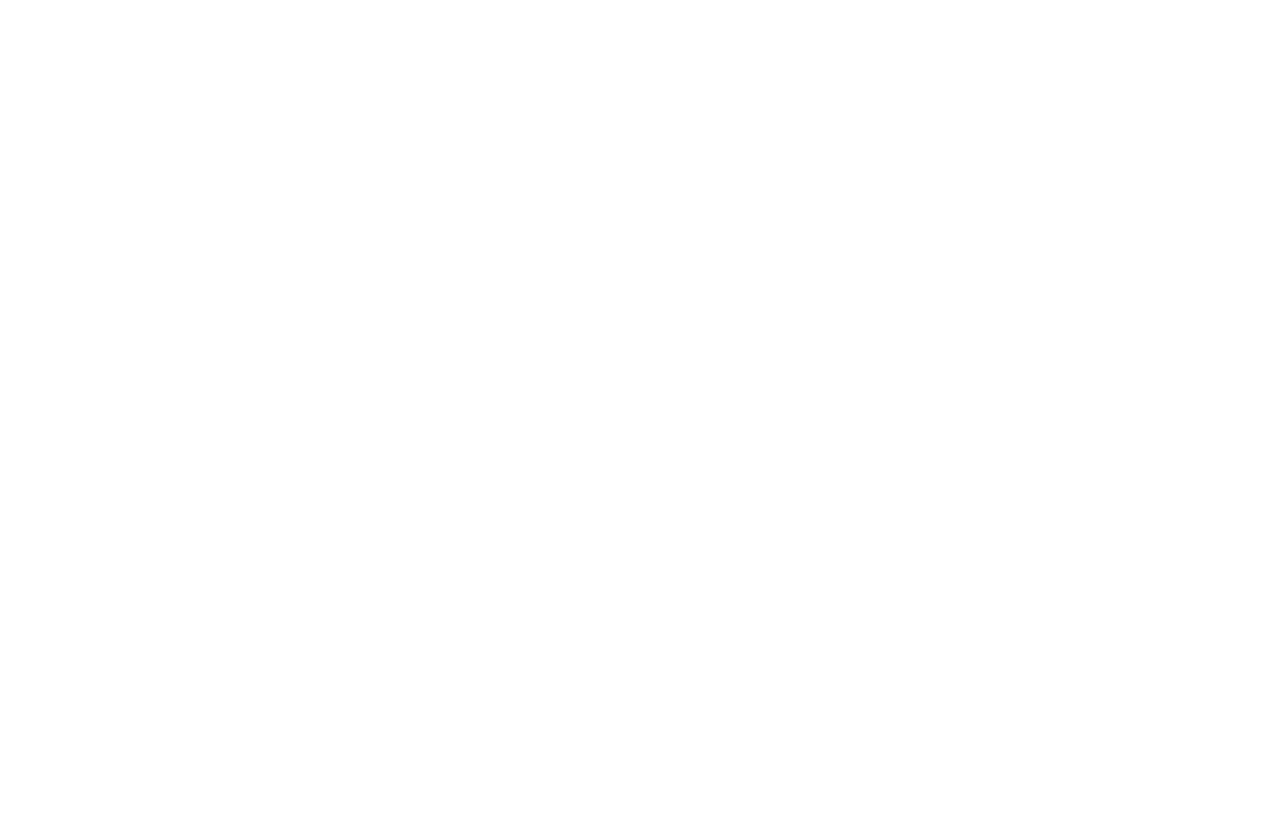
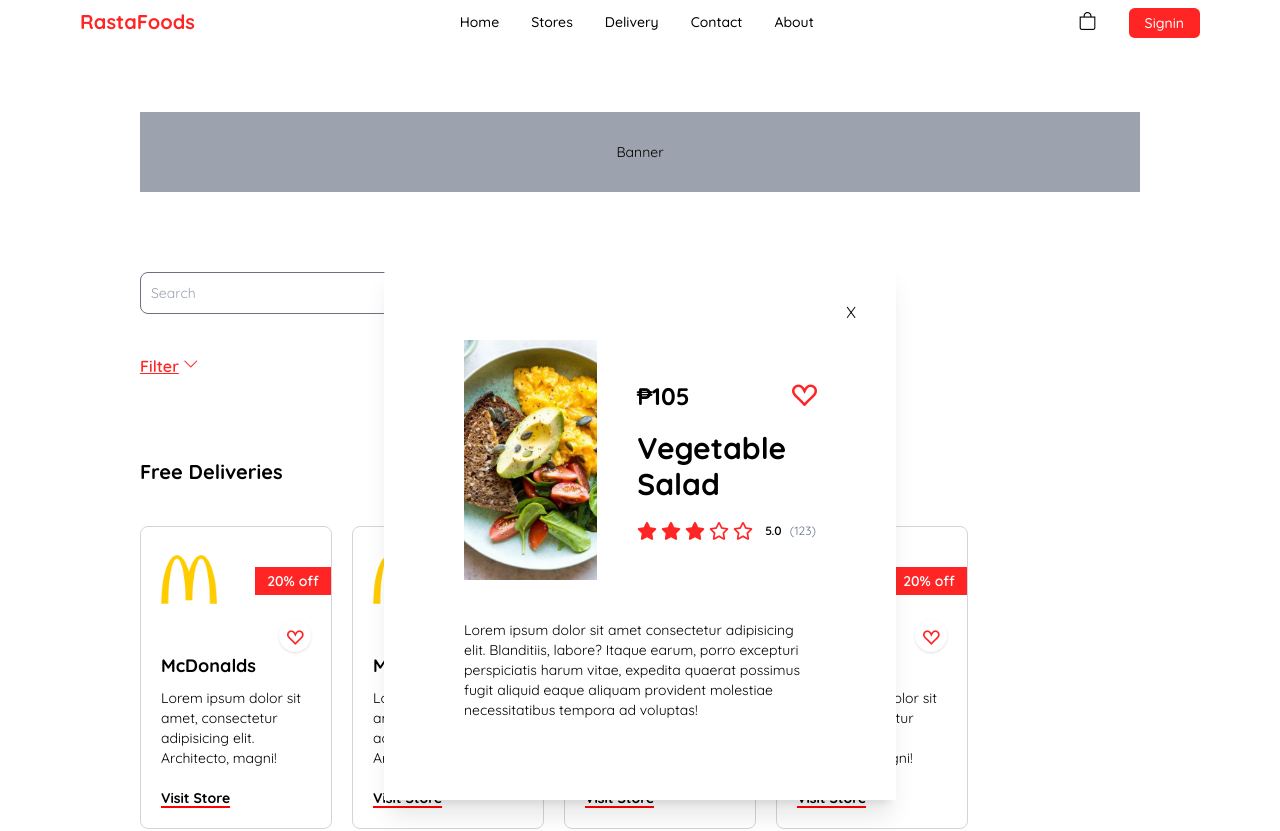
Before and after one commit to iAmWayneBenedict/rastafoods, a React (Create React App) app: page /stores/McDonalds/1 in a window 1280 px wide. Before the commit this address had no page. Shown: the top 831 px of the page. Before the commit the page ends 800 px from the top, so only its background shows below. Built offline with nearby package versions, Linux system fonts and the light colour scheme.

Commit message:
added FoodCard Availability and Item pop up

```diff
--- a/src/App.js
+++ b/src/App.js
@@ -1,15 +1,28 @@
 import { BrowserRouter as Router, Routes, Route } from "react-router-dom";
 import Home from "./components/Home";
 import Stores from "./components/Stores";
+import ScrollToTop from "./components/ScrollToTop";
+import useScroll from "./components/custom_hooks/useScroll";
+import NavBar from "./components/Navbar";
+import Footer from "./components/Footer";
 
 const App = () => {
+	// custom hook useScroll
+	let { scrolledOverHundred, scrolledOverTen } = useScroll();
 	return (
 		<div className="App font-sans 2xl:mx-[10rem] lg:mx-[5rem] md:mx-0 px-5 relative">
 			<Router>
+				{/* Navigation bar */}
+				<NavBar hasScrolled={scrolledOverTen} />
+				{/* Scroll To Top */}
+				<ScrollToTop hasScrolled={scrolledOverHundred} />
 				<Routes>
 					<Route path="/" element={<Home />} />
 					<Route path="/stores" element={<Stores />} />
+					<Route path="/stores/:store/:food" element={<Stores />} />
 				</Routes>
+				{/* Footer */}
+				<Footer />
 			</Router>
 		</div>
 	);
--- a/src/components/Navbar.js
+++ b/src/components/Navbar.js
@@ -17,7 +17,7 @@
 	const shadow = hasScrolled ? "shadow-md" : "";
 	return (
 		<nav
-			className={`fixed top-0 ${shadow} left-0 w-full 2xl:px-[14rem] lg:px-[5rem] px-5 z-50 bg-white transition-all duration-300`}
+			className={`fixed top-0 ${shadow} left-0 w-full 2xl:px-[14rem] lg:px-[5rem] px-5 z-50 bg-white transition-all duration-300 z-[100]`}
 		>
 			<div className="flex justify-between items-center py-2 2xl:py-4">
 				<button
--- a/src/components/Stores.js
+++ b/src/components/Stores.js
@@ -1,11 +1,11 @@
-import useScroll from "./custom_hooks/useScroll";
-import ScrollToTop from "./ScrollToTop";
-import NavBar from "./Navbar";
-import Footer from "./Footer";
 import SectionContainer from "./section_components/SectionContainer";
+import { useEffect, useState } from "react";
+import ItemCard from "./card_components/ItemCard.component";
+import { useParams } from "react-router-dom";
 
 const Stores = () => {
-	const { scrolledOverHundred, scrolledOverTen } = useScroll();
+	const [itemPopUpStatus, setItemPopUpStatus] = useState(false);
+	const params = useParams();
 	const data = {
 		shops: [
 			{ title: "Free Deliveries" },
@@ -16,11 +16,16 @@
 		cuisines: [{ title: "Discover Interesting Cuisines" }],
 		foods: [{ title: "Discover New Foods" }, { title: "Popular Foods" }],
 	};
+	useEffect(() => {
+		let paramsLen = Object.keys(params).length;
+		if (!!paramsLen) {
+			setItemPopUpStatus(true);
+		} else {
+			setItemPopUpStatus(false);
+		}
+	}, [params]);
 	return (
 		<div>
-			<NavBar hasScrolled={scrolledOverTen} />
-			<ScrollToTop hasScrolled={scrolledOverHundred} />
-
 			<div className="md:mx-10 mt-28">
 				<div className="banner w-full h-[5rem] bg-gray-400 flex items-center justify-center mb-20">
 					<p className="text-sm">Banner</p>
@@ -72,8 +77,7 @@
 					})}
 				</div>
 			</div>
-
-			<Footer />
+			{itemPopUpStatus && <ItemCard />}
 		</div>
 	);
 };
--- a/src/components/card_components/EventCard.component.js
+++ b/src/components/card_components/EventCard.component.js
@@ -1,6 +1,12 @@
-const EventCard = ({ data }) => {
+const EventCard = ({ data, card }) => {
+	let topClass = "";
+	if (card === "FoodCard") {
+		topClass = "top-5";
+	} else {
+		topClass = "top-10";
+	}
 	return (
-		<div className="event absolute top-10 right-0 min-w-[40%] max-w-[50%] p-1 px-2">
+		<div className={`event absolute ${topClass} right-0 min-w-[40%] max-w-[50%] p-1 px-2`}>
 			<h3 className="text-white text-center font-semibold text-xs sm:text-sm">{data}</h3>
 		</div>
 	);
--- a/src/components/card_components/FoodCard.component.js
+++ b/src/components/card_components/FoodCard.component.js
@@ -1,9 +1,11 @@
 import { useRef } from "react";
+import { Link } from "react-router-dom";
 import Rating from "../rating/Rating.component";
 import EventCard from "./EventCard.component";
 
 const FoodCard = ({ event }) => {
 	const heartBtn = useRef();
+	const foodCard = useRef();
 	const closeClass = event ? "closed" : "open";
 	const heartClick = () => {
 		// console.log();
@@ -11,36 +13,41 @@
 		heartBtn.current.firstElementChild.classList.toggle("bi-suit-heart-fill");
 		heartBtn.current.firstElementChild.classList.toggle("text-primary");
 	};
+	const foodCardClicked = (event) => {
+		if (event.target.tagName === "I") {
+			event.preventDefault();
+			return;
+		}
+	};
 	return (
-		<div
-			className={`${closeClass} sm:max-w-[12rem] sm:min-w-[9.15rem] 2xl:max-w-[14rem] min-w-[9.15rem] w-[45%] lg:w-full p-1 rounded-lg min-h-[14.25rem] relative mb-7 cursor-pointer`}
+		<Link
+			to={"/stores/McDonalds/1"}
+			onClick={foodCardClicked}
+			ref={foodCard}
+			className={`${closeClass} food-card-container`}
 		>
-			<div className="top h-1/2 w-full">
+			<div className="top h-1/2 w-full relative">
+				<div className="status">Unavailable</div>
 				<img
 					src="/img/eggs-breakfast-avocado-1296x728-header.webp"
 					className="rounded-tl-lg rounded-tr-lg object-cover w-full h-full"
 					alt=""
 				/>
 			</div>
-			<EventCard data="20% off" />
+			<EventCard data="20% off" card="FoodCard" />
 			<div className="bot p-2">
 				<div id="prev-price" className=" flex justify-between">
-					<span className="order-2 md:order-1 text-xs text-slate-600 bg-green-300 px-3 rounded font-semibold mr-0 md:mr-1">
-						special deal
-					</span>
-					<span className="order-1 md:order-2 text-xs text-slate-500 line-through font-semibold">
-						₱123
-					</span>
+					<span className="special-deal">special deal</span>
+					<span className="prev-price">₱123</span>
 				</div>
-				<div className="food-name flex flex-col md:flex-row md:justify-between md:items-center">
+				<div className="food-name-con">
 					<h1 className="order-2 md:order-1 font-semibold text-sm sm:text-base">
 						Vegetable Salad
 					</h1>
 					<h3 className="order-1 md:order-2 font-semibold text-sm sm:text-base">₱105</h3>
 				</div>
-				<div className="flex items-center mt-1">
+				<div className="mt-1">
 					<Rating />
-					<span className="text-xs text-slate-500 ml-2">(123)</span>
 				</div>
 				<div className="des flex justify-between items-center mt-2">
 					<div className="des-info">
@@ -51,7 +58,7 @@
 					</div>
 				</div>
 			</div>
-		</div>
+		</Link>
 	);
 };
 
--- /dev/null
+++ b/src/components/card_components/ItemCard.component.js
@@ -0,0 +1,54 @@
+import { Link } from "react-router-dom";
+import Rating from "../rating/Rating.component";
+
+const ItemCard = () => {
+	return (
+		<div
+			className="fixed bottom-0 left-[50%] translate-x-[-50%] z-50 cursor-auto w-2/5 p-10 bg-white shadow-xl rounded-tl-2xl rounded-tr-2xl"
+			onClick={(event) => console.log(event.target)}
+		>
+			<div className="relative p-10">
+				<Link to={"/stores"} className="close-btn absolute top-0 right-0">
+					X
+				</Link>
+				<div className="">
+					<div className="details">
+						<div className="top w-full h-[15rem] flex gap-10">
+							<div className="left h-full flex-1">
+								<img
+									src="/img/eggs-breakfast-avocado-1296x728-header.webp"
+									alt=""
+									className="w-full h-full object-cover"
+								/>
+							</div>
+							<div className="right flex flex-1 flex-col py-10 justify-between h-full">
+								<div className="top flex justify-between items-center">
+									<div className="price">
+										<h3 className="font-bold text-sm sm:text-2xl">₱105</h3>
+									</div>
+									<div className="heart">
+										<i className="bi bi-suit-heart mt-1 text-primary text-2xl"></i>
+									</div>
+								</div>
+								<div className="bot flex flex-col gap-5">
+									<div className="name font-bold text-3xl">Vegetable Salad</div>
+									<Rating size="w-5" />
+								</div>
+							</div>
+						</div>
+						<div className="bottom mt-10 text-sm">
+							Lorem ipsum dolor sit amet consectetur adipisicing elit. Blanditiis,
+							labore? Itaque earum, porro excepturi perspiciatis harum vitae, expedita
+							quaerat possimus fugit aliquid eaque aliquam provident molestiae
+							necessitatibus tempora ad voluptas!
+						</div>
+					</div>
+					<div className="add-ons"></div>
+					<div className="item-counter"></div>
+				</div>
+			</div>
+		</div>
+	);
+};
+
+export default ItemCard;
--- a/src/components/card_components/StoreCard.component.js
+++ b/src/components/card_components/StoreCard.component.js
@@ -16,8 +16,6 @@
 		heartBtn.current.classList.toggle("bi-suit-heart");
 		heartBtn.current.classList.toggle("bi-suit-heart-fill");
 	};
-
-	const linkAnimator = (element) => {};
 
 	return (
 		<div
@@ -40,8 +38,7 @@
 			<p className="text-xs md:text-sm mt-2 mb-3 sm:mb-5">
 				Lorem ipsum dolor sit amet, consectetur adipisicing elit. Architecto, magni!
 			</p>
-			<Link to={"/"} className="card-link w-fit" onMouseOver={linkAnimator}>
-				{/* underline underline-offset-2 decoration-primary decoration-2 */}
+			<Link to={"/"} className="card-link w-fit">
 				<p className="link-animator w-fit">Visit Store</p>
 			</Link>
 		</div>
--- a/src/components/rating/Rating.component.js
+++ b/src/components/rating/Rating.component.js
@@ -1,6 +1,7 @@
-const Rating = () => {
+const Rating = ({ size = "w-3" }) => {
+	let sizeClass = size;
 	return (
-		<div className="rating">
+		<div className="rating flex items-center">
 			<ul className="flex">
 				<li>
 					<svg
@@ -8,7 +9,7 @@
 						focusable="false"
 						data-prefix="fas"
 						data-icon="star"
-						className="w-3 text-primary mr-1"
+						className={`${sizeClass} text-primary mr-1`}
 						role="img"
 						xmlns="http://www.w3.org/2000/svg"
 						viewBox="0 0 576 512"
@@ -25,7 +26,7 @@
 						focusable="false"
 						data-prefix="fas"
 						data-icon="star"
-						className="w-3 text-primary mr-1"
+						className={`${sizeClass} text-primary mr-1`}
 						role="img"
 						xmlns="http://www.w3.org/2000/svg"
 						viewBox="0 0 576 512"
@@ -42,7 +43,7 @@
 						focusable="false"
 						data-prefix="fas"
 						data-icon="star"
-						className="w-3 text-primary mr-1"
+						className={`${sizeClass} text-primary mr-1`}
 						role="img"
 						xmlns="http://www.w3.org/2000/svg"
 						viewBox="0 0 576 512"
@@ -59,7 +60,7 @@
 						focusable="false"
 						data-prefix="far"
 						data-icon="star"
-						className="w-3 text-primary mr-1"
+						className={`${sizeClass} text-primary mr-1`}
 						role="img"
 						xmlns="http://www.w3.org/2000/svg"
 						viewBox="0 0 576 512"
@@ -76,7 +77,7 @@
 						focusable="false"
 						data-prefix="far"
 						data-icon="star"
-						className="w-3 text-primary"
+						className={`${sizeClass} text-primary mr-1`}
 						role="img"
 						xmlns="http://www.w3.org/2000/svg"
 						viewBox="0 0 576 512"
@@ -88,6 +89,8 @@
 					</svg>
 				</li>
 			</ul>
+			<span className="font-semibold text-xs mx-2">5.0</span>
+			<span className="text-xs text-slate-500">(123)</span>
 		</div>
 	);
 };
--- a/src/index.css
+++ b/src/index.css
@@ -496,6 +496,133 @@
     line-height: 1.25rem;
   }
 }
+.status{
+  position: absolute;
+  top: 50%;
+  left: 50%;
+  display: flex;
+  height: 5rem;
+  width: 5rem;
+  --tw-translate-x: -50%;
+  --tw-translate-y: -50%;
+  transform: var(--tw-transform);
+  align-items: center;
+  justify-content: center;
+  border-radius: 9999px;
+  background-color: rgb(31 41 55 / var(--tw-bg-opacity));
+  --tw-bg-opacity: .75;
+  font-size: 0.75rem;
+  line-height: 1rem;
+  font-weight: 600;
+  --tw-text-opacity: 1;
+  color: rgb(255 255 255 / var(--tw-text-opacity));
+}
+@media (min-width: 640px){
+
+  .status{
+    height: 6rem;
+  }
+
+  .status{
+    width: 6rem;
+  }
+}
+@media (min-width: 768px){
+
+  .status{
+    font-size: 0.875rem;
+    line-height: 1.25rem;
+  }
+}
+.special-deal{
+  order: 2;
+  margin-right: 0px;
+  border-radius: 0.25rem;
+  --tw-bg-opacity: 1;
+  background-color: rgb(134 239 172 / var(--tw-bg-opacity));
+  padding-left: 0.75rem;
+  padding-right: 0.75rem;
+  font-size: 0.75rem;
+  line-height: 1rem;
+  font-weight: 600;
+  --tw-text-opacity: 1;
+  color: rgb(71 85 105 / var(--tw-text-opacity));
+}
+@media (min-width: 768px){
+
+  .special-deal{
+    order: 1;
+  }
+
+  .special-deal{
+    margin-right: 0.25rem;
+  }
+}
+.food-card-container{
+  position: relative;
+  margin: 0.25rem;
+  margin-bottom: 1.75rem;
+  min-height: 14.25rem;
+  width: 45%;
+  min-width: 9.15rem;
+  cursor: pointer;
+  border-radius: 0.5rem;
+}
+@media (min-width: 640px){
+
+  .food-card-container{
+    min-width: 9.15rem;
+  }
+
+  .food-card-container{
+    max-width: 12rem;
+  }
+}
+@media (min-width: 1024px){
+
+  .food-card-container{
+    width: 100%;
+  }
+}
+@media (min-width: 1536px){
+
+  .food-card-container{
+    max-width: 14rem;
+  }
+}
+.prev-price{
+  order: 1;
+  font-size: 0.75rem;
+  line-height: 1rem;
+  font-weight: 600;
+  --tw-text-opacity: 1;
+  color: rgb(100 116 139 / var(--tw-text-opacity));
+  text-decoration-line: line-through;
+}
+@media (min-width: 768px){
+
+  .prev-price{
+    order: 2;
+  }
+}
+.food-name-con{
+  display: flex;
+  flex-direction: column;
+}
+@media (min-width: 768px){
+
+  .food-name-con{
+    flex-direction: row;
+  }
+
+  .food-name-con{
+    align-items: center;
+  }
+
+  .food-name-con{
+    justify-content: space-between;
+  }
+}
 .visible{
   visibility: visible;
 }
@@ -508,6 +635,15 @@
 .relative{
   position: relative;
 }
+.sticky{
+  position: sticky;
+}
+.top-1\/2{
+  top: 50%;
+}
+.left-1\/2{
+  left: 50%;
+}
 .top-0{
   top: 0px;
 }
@@ -541,6 +677,9 @@
 .top-24{
   top: 6rem;
 }
+.top-5{
+  top: 1.25rem;
+}
 .right-\[5\%\]{
   right: 5%;
 }
@@ -550,6 +689,9 @@
 .bottom-\[3rem\]{
   bottom: 3rem;
 }
+.left-\[50\%\]{
+  left: 50%;
+}
 .top-1\/4{
   top: 25%;
 }
@@ -574,6 +716,9 @@
 .z-0{
   z-index: 0;
 }
+.z-\[100\]{
+  z-index: 100;
+}
 .z-\[-1\]{
   z-index: -1;
 }
@@ -582,6 +727,9 @@
 }
 .order-1{
   order: 1;
+}
+.m-1{
+  margin: 0.25rem;
 }
 .m-3{
   margin: 0.75rem;
@@ -659,6 +807,12 @@
   margin-left: auto;
   margin-right: auto;
 }
+.mr-0{
+  margin-right: 0px;
+}
+.mb-7{
+  margin-bottom: 1.75rem;
+}
 .ml-5{
   margin-left: 1.25rem;
 }
@@ -791,14 +945,14 @@
 .mr-1{
   margin-right: 0.25rem;
 }
-.mr-0{
-  margin-right: 0px;
-}
 .ml-2{
   margin-left: 0.5rem;
 }
-.mb-7{
-  margin-bottom: 1.75rem;
+.mr-5{
+  margin-right: 1.25rem;
+}
+.mr-20{
+  margin-right: 5rem;
 }
 .mt-\[2px\]{
   margin-top: 2px;
@@ -830,6 +984,9 @@
 .h-\[2px\]{
   height: 2px;
 }
+.h-20{
+  height: 5rem;
+}
 .h-32{
   height: 8rem;
 }
@@ -844,9 +1001,6 @@
 }
 .h-14{
   height: 3.5rem;
-}
-.h-20{
-  height: 5rem;
 }
 .h-fit{
   height: -moz-fit-content;
@@ -879,6 +1033,9 @@
 .h-7{
   height: 1.75rem;
 }
+.h-24{
+  height: 6rem;
+}
 .h-\[15px\]{
   height: 15px;
 }
@@ -891,6 +1048,9 @@
 .h-1\/2{
   height: 50%;
 }
+.h-\[15rem\]{
+  height: 15rem;
+}
 .h-\[3rem\]{
   height: 3rem;
 }
@@ -908,6 +1068,12 @@
 }
 .w-full{
   width: 100%;
+}
+.w-20{
+  width: 5rem;
+}
+.w-\[45\%\]{
+  width: 45%;
 }
 .w-fit{
   width: -moz-fit-content;
@@ -976,14 +1142,17 @@
 .w-\[25px\]{
   width: 25px;
 }
-.w-\[45\%\]{
-  width: 45%;
+.w-2\/5{
+  width: 40%;
 }
 .w-\[3rem\]{
   width: 3rem;
 }
 .w-\[55\%\]{
   width: 55%;
+}
+.min-w-\[9\.15rem\]{
+  min-width: 9.15rem;
 }
 .min-w-fit{
   min-width: -moz-fit-content;
@@ -992,9 +1161,6 @@
 .min-w-\[40\%\]{
   min-width: 40%;
 }
-.min-w-\[9\.15rem\]{
-  min-width: 9.15rem;
-}
 .max-w-full{
   max-width: 100%;
 }
@@ -1041,6 +1207,14 @@
   --tw-translate-x: 0px;
   transform: var(--tw-transform);
 }
+.translate-x-\[-50\%\]{
+  --tw-translate-x: -50%;
+  transform: var(--tw-transform);
+}
+.translate-y-\[-50\%\]{
+  --tw-translate-y: -50%;
+  transform: var(--tw-transform);
+}
 .translate-x-3{
   --tw-translate-x: 0.75rem;
   transform: var(--tw-transform);
@@ -1077,6 +1251,9 @@
 .cursor-default{
   cursor: default;
 }
+.cursor-auto{
+  cursor: auto;
+}
 .resize{
   resize: both;
 }
@@ -1158,23 +1335,26 @@
 .overflow-y-scroll{
   overflow-y: scroll;
 }
+.rounded-full{
+  border-radius: 9999px;
+}
+.rounded{
+  border-radius: 0.25rem;
+}
+.rounded-lg{
+  border-radius: 0.5rem;
+}
 .rounded-md{
   border-radius: 0.375rem;
 }
-.rounded-full{
-  border-radius: 9999px;
-}
 .rounded-xl{
   border-radius: 0.75rem;
 }
-.rounded-lg{
-  border-radius: 0.5rem;
-}
 .rounded-sm{
   border-radius: 0.125rem;
 }
-.rounded{
-  border-radius: 0.25rem;
+.rounded-2xl{
+  border-radius: 1rem;
 }
 .rounded-\[\.35rem\]{
   border-radius: .35rem;
@@ -1184,6 +1364,12 @@
 }
 .rounded-tr-lg{
   border-top-right-radius: 0.5rem;
+}
+.rounded-tl-2xl{
+  border-top-left-radius: 1rem;
+}
+.rounded-tr-2xl{
+  border-top-right-radius: 1rem;
 }
 .border{
   border-width: 1px;
@@ -1231,6 +1417,14 @@
   --tw-bg-opacity: 1;
   background-color: rgb(75 85 99 / var(--tw-bg-opacity));
 }
+.bg-gray-800{
+  --tw-bg-opacity: 1;
+  background-color: rgb(31 41 55 / var(--tw-bg-opacity));
+}
+.bg-green-300{
+  --tw-bg-opacity: 1;
+  background-color: rgb(134 239 172 / var(--tw-bg-opacity));
+}
 .bg-white{
   --tw-bg-opacity: 1;
   background-color: rgb(255 255 255 / var(--tw-bg-opacity));
@@ -1307,13 +1501,24 @@
   --tw-bg-opacity: 1;
   background-color: rgb(147 197 253 / var(--tw-bg-opacity));
 }
-.bg-green-300{
-  --tw-bg-opacity: 1;
-  background-color: rgb(134 239 172 / var(--tw-bg-opacity));
-}
 .bg-green-200{
   --tw-bg-opacity: 1;
   background-color: rgb(187 247 208 / var(--tw-bg-opacity));
+}
+.bg-opacity-\[\.75\]{
+  --tw-bg-opacity: .75;
+}
+.bg-opacity-20{
+  --tw-bg-opacity: 0.2;
+}
+.bg-opacity-50{
+  --tw-bg-opacity: 0.5;
+}
+.bg-opacity-80{
+  --tw-bg-opacity: 0.8;
+}
+.bg-opacity-90{
+  --tw-bg-opacity: 0.9;
 }
 .object-contain{
   object-fit: contain;
@@ -1321,6 +1526,9 @@
 .object-cover{
   object-fit: cover;
 }
+.p-1{
+  padding: 0.25rem;
+}
 .p-10{
   padding: 2.5rem;
 }
@@ -1339,11 +1547,12 @@
 .p-2{
   padding: 0.5rem;
 }
-.p-1{
-  padding: 0.25rem;
-}
 .p-2\.5{
   padding: 0.625rem;
+}
+.px-3{
+  padding-left: 0.75rem;
+  padding-right: 0.75rem;
 }
 .px-5{
   padding-left: 1.25rem;
@@ -1393,10 +1602,6 @@
   padding-left: 2.5rem;
   padding-right: 2.5rem;
 }
-.px-3{
-  padding-left: 0.75rem;
-  padding-right: 0.75rem;
-}
 .px-20{
   padding-left: 5rem;
   padding-right: 5rem;
@@ -1405,6 +1610,10 @@
   padding-top: 5rem;
   padding-bottom: 5rem;
 }
+.py-5{
+  padding-top: 1.25rem;
+  padding-bottom: 1.25rem;
+}
 .py-2\.5{
   padding-top: 0.625rem;
   padding-bottom: 0.625rem;
@@ -1485,11 +1694,11 @@
 .font-bold{
   font-weight: 700;
 }
+.font-semibold{
+  font-weight: 600;
+}
 .font-medium{
   font-weight: 500;
-}
-.font-semibold{
-  font-weight: 600;
 }
 .italic{
   font-style: italic;
@@ -1523,6 +1732,10 @@
   --tw-text-opacity: 1;
   color: rgb(71 85 105 / var(--tw-text-opacity));
 }
+.text-slate-500{
+  --tw-text-opacity: 1;
+  color: rgb(100 116 139 / var(--tw-text-opacity));
+}
 .text-slate-300{
   --tw-text-opacity: 1;
   color: rgb(203 213 225 / var(--tw-text-opacity));
@@ -1530,10 +1743,6 @@
 .text-slate-400{
   --tw-text-opacity: 1;
   color: rgb(148 163 184 / var(--tw-text-opacity));
-}
-.text-slate-500{
-  --tw-text-opacity: 1;
-  color: rgb(100 116 139 / var(--tw-text-opacity));
 }
 .text-slate-50{
   --tw-text-opacity: 1;
@@ -1607,6 +1816,11 @@
 .shadow-sm{
   --tw-shadow: 0 1px 2px 0 rgb(0 0 0 / 0.05);
   --tw-shadow-colored: 0 1px 2px 0 var(--tw-shadow-color);
+  box-shadow: var(--tw-ring-offset-shadow, 0 0 #0000), var(--tw-ring-shadow, 0 0 #0000), var(--tw-shadow);
+}
+.shadow-2xl{
+  --tw-shadow: 0 25px 50px -12px rgb(0 0 0 / 0.25);
+  --tw-shadow-colored: 0 25px 50px -12px var(--tw-shadow-color);
   box-shadow: var(--tw-ring-offset-shadow, 0 0 #0000), var(--tw-ring-shadow, 0 0 #0000), var(--tw-shadow);
 }
 .outline-none{
@@ -1838,8 +2052,16 @@
     margin-left: 2.5rem;
   }
 
+  .sm\:h-24{
+    height: 6rem;
+  }
+
   .sm\:max-h-\[45rem\]{
     max-height: 45rem;
+  }
+
+  .sm\:w-24{
+    width: 6rem;
   }
 
   .sm\:w-\[20rem\]{
@@ -1926,6 +2148,11 @@
   .sm\:text-sm{
     font-size: 0.875rem;
     line-height: 1.25rem;
+  }
+
+  .sm\:text-2xl{
+    font-size: 1.5rem;
+    line-height: 2rem;
   }
 
   .sm\:text-lg{
@@ -1973,10 +2200,6 @@
     margin-left: 2rem;
   }
 
-  .md\:mr-1{
-    margin-right: 0.25rem;
-  }
-
   .md\:mt-0{
     margin-top: 0px;
   }
@@ -2051,6 +2274,11 @@
     text-align: left;
   }
 
+  .md\:text-sm{
+    font-size: 0.875rem;
+    line-height: 1.25rem;
+  }
+
   .md\:text-xl{
     font-size: 1.25rem;
     line-height: 1.75rem;
@@ -2061,11 +2289,6 @@
     line-height: 1.75rem;
   }
 
-  .md\:text-sm{
-    font-size: 0.875rem;
-    line-height: 1.25rem;
-  }
-
   .md\:text-base{
     font-size: 1rem;
     line-height: 1.5rem;
```
Also changed, not shown: src/App.css (+20 -0 lines), src/components/Home.js (+0 -13 lines), src/components/section_components/SectionContainer.js (+6 -6 lines).
